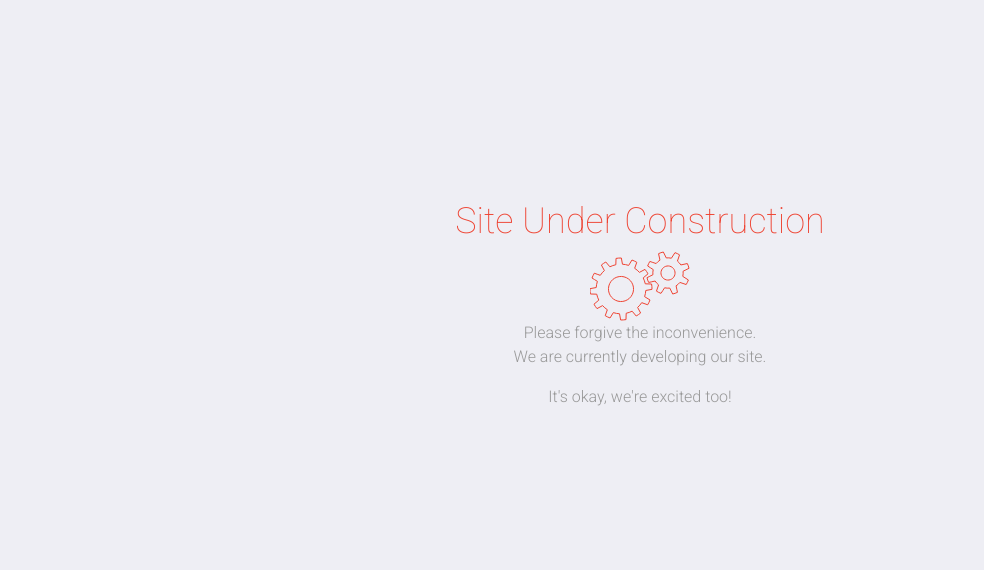
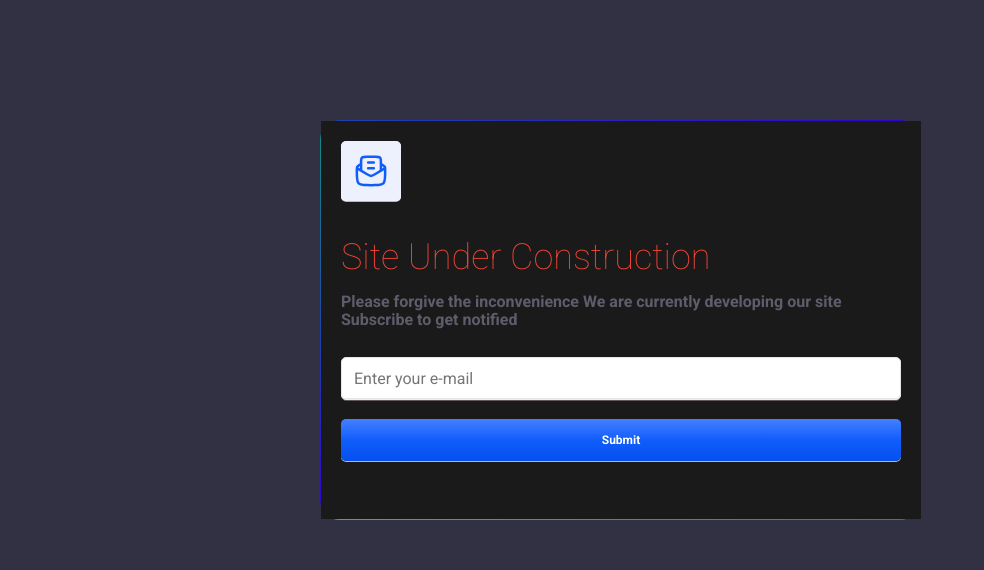
Before and after one commit to yasirmansoori/Maintenance-page, a plain HTML site: page index.html in a window 1280 px wide. Shown: the top 570 px of the page, without its empty margins (0-984 px from the left). Drawn offline with nearby package versions, Linux system fonts and the light colour scheme.

Commit message:
update readme.md

```diff
--- a/assets/css/style.css
+++ b/assets/css/style.css
@@ -1,28 +1,9 @@
 @import url(https://fonts.googleapis.com/css?family=Roboto:400,100,300,500,700);
 
 body {
-    background: #EEEEF4;
+    background: #313143;
     color: #999;
     font-family: Roboto;
-}
-
-h1 {
-    font-weight: 100;
-    font-size: 27pt;
-    color: #E43;
-}
-
-p {
-    font-weight: 300;
-}
-
-.content {
-    position: absolute;
-    top: 25%;
-    width: 100%;
-    height: 300px;
-    text-align: center;
-    margin: 0;
 }
 
 .social {
@@ -70,3 +51,110 @@ p {
 .social-inner a:hover {
     width: 90px;
 }
+
+/* subscribe form  */
+.form {
+    display: flex;
+    flex-direction: column;
+    align-items: flex-start;
+    padding: 20px;
+    gap: 20px;
+}
+
+.icon {
+    display: flex;
+    align-items: center;
+    justify-content: center;
+    width: 60px;
+    height: 60px;
+    background: #ECF1FD;
+    box-shadow: 0px 0.5px 0.5px #EFEFEF, 0px 1px 0.5px rgba(239, 239, 239, 0.5);
+    border-radius: 5px;
+}
+
+.note {
+    display: flex;
+    flex-direction: column;
+    gap: 8px;
+}
+
+.title {
+    font-style: normal;
+    font-weight: 100;
+    font-size: 27pt;
+    color: #E43;
+    line-height: 24px;
+}
+
+.subtitle {
+    font-style: normal;
+    font-weight: 600;
+    font-size: 16px;
+    line-height: 18px;
+    color: #5F5D6B;
+}
+
+.input_field {
+    width: 100%;
+    height: 42px;
+    padding: 0 0 0 12px;
+    border-radius: 5px;
+    outline: none;
+    border: 1px solid #e5e5e5;
+    filter: drop-shadow(0px 1px 0px #efefef) drop-shadow(0px 1px 0.5px rgba(165, 148, 148, 0.5));
+    transition: all 0.3s cubic-bezier(0.15, 0.83, 0.66, 1);
+}
+
+.input_field:focus {
+    border: 1px solid transparent;
+    box-shadow: 0px 0px 0px 1px #767688;
+    background-color: #767688;
+}
+
+.form button.submit {
+    display: flex;
+    flex-direction: row;
+    justify-content: center;
+    align-items: center;
+    padding: 10px 18px;
+    gap: 10px;
+    width: 100%;
+    height: 42px;
+    background: linear-gradient(180deg, #4480FF 0%, #115DFC 50%, #0550ED 100%);
+    box-shadow: 0px 0.5px 0.5px #EFEFEF, 0px 1px 0.5px rgba(239, 239, 239, 0.5);
+    border-radius: 5px;
+    border: 0;
+    font-style: normal;
+    font-weight: 600;
+    font-size: 12px;
+    line-height: 15px;
+    color: #ffffff;
+}
+
+.card {
+    position: absolute;
+    top: 15%;
+    left: 25%;
+    width: 600px;
+    height: 400px;
+    background-image: linear-gradient(163deg, #00ff75 0%, #3700ff 100%);
+    border-radius: 20px;
+    transition: all .3s;
+}
+
+.card2 {
+    position: relative;
+    width: 600px;
+    height: 400px;
+    background-color: #1a1a1a;
+    transition: all .2s;
+}
+
+.card2:hover {
+    transform: scale(0.98);
+    border-radius: 20px;
+}
+
+.card:hover {
+    box-shadow: 0px 0px 30px 1px rgba(0, 255, 117, 0.30);
+}
--- a/index.html
+++ b/index.html
@@ -12,55 +12,34 @@
 </head>
 
 <body>
-    <div class="content">
-        <h1>Site Under Construction</h1>
-        <svg version="1.1" xmlns="http://www.w3.org/2000/svg" xmlns:xlink="http://www.w3.org/1999/xlink" x="0px" y="0px"
-            width="100.001px" height="70px" viewBox="0 0 100 68">
-            <g id="large">
-                <g>
-                    <path
-                        d="M55.777,38.473l6.221-1.133c0.017-1.791-0.123-3.573-0.41-5.324l-6.321-0.19c-0.438-2.053-1.135-4.048-2.076-5.931
-                l4.82-4.094c-0.868-1.552-1.874-3.028-3.005-4.417l-5.569,2.999c-1.385-1.54-2.98-2.921-4.771-4.099l2.124-5.954
-                c-0.759-0.452-1.543-0.878-2.357-1.269c-0.811-0.39-1.625-0.732-2.449-1.046l-3.325,5.381c-2.038-0.665-4.113-1.052-6.183-1.174
-                L31.34,6.002c-1.792-0.02-3.571,0.119-5.32,0.406l-0.191,6.32c-2.056,0.439-4.051,1.137-5.936,2.08l-4.097-4.82
-                c-1.546,0.872-3.022,1.875-4.407,3.006l2.996,5.566c-1.54,1.384-2.925,2.985-4.104,4.778c-2.16-0.771-4.196-1.498-5.953-2.127
-                c-0.449,0.765-0.875,1.544-1.265,2.354c-0.39,0.811-0.733,1.63-1.049,2.457c1.587,0.981,3.424,2.119,5.377,3.325
-                c-0.662,2.037-1.049,4.117-1.172,6.186l-6.218,1.136c-0.021,1.789,0.12,3.566,0.407,5.321l6.32,0.188
-                c0.442,2.06,1.143,4.057,2.082,5.937l-4.818,4.095c0.872,1.549,1.873,3.026,3.009,4.412l5.563-2.998
-                c1.392,1.54,2.989,2.92,4.777,4.099l-2.121,5.954c0.756,0.446,1.538,0.871,2.348,1.258c0.813,0.394,1.633,0.739,2.462,1.05
-                l3.326-5.375c2.033,0.662,4.109,1.05,6.175,1.17l1.137,6.221c1.791,0.019,3.569-0.123,5.323-0.407l0.194-6.324
-                c2.053-0.438,4.045-1.136,5.927-2.079l4.093,4.817c1.55-0.865,3.026-1.87,4.414-2.999l-2.995-5.572
-                c1.537-1.385,2.914-2.98,4.093-4.772l5.953,2.127c0.448-0.761,0.878-1.545,1.268-2.356c0.388-0.808,0.729-1.631,1.047-2.458
-                l-5.378-3.324C55.268,42.615,55.655,40.542,55.777,38.473z M42.302,42.435c-3.002,6.243-10.495,8.872-16.737,5.866
-                c-6.244-2.999-8.872-10.493-5.867-16.736c3.002-6.244,10.495-8.873,16.736-5.869C42.676,28.698,45.306,36.19,42.302,42.435z"
-                        fill="none" stroke="#E43" />
-                    <animateTransform attributeName="transform" begin="0s" dur="3s" type="rotate" from="0 31 37"
-                        to="360 31 37" repeatCount="indefinite" </animateTransform>
-                </g>
-                <g id="small">
-                    <path d="M93.068,19.253L99,16.31c-0.371-1.651-0.934-3.257-1.679-4.776l-6.472,1.404c-0.902-1.436-2.051-2.735-3.42-3.819
-                l2.115-6.273c-0.706-0.448-1.443-0.867-2.213-1.238c-0.774-0.371-1.559-0.685-2.351-0.958l-3.584,5.567
-                c-1.701-0.39-3.432-0.479-5.118-0.284L73.335,0c-1.652,0.367-3.256,0.931-4.776,1.672l1.404,6.47
-                c-1.439,0.899-2.744,2.047-3.835,3.419c-2.208-0.746-4.38-1.476-6.273-2.114c-0.451,0.71-0.874,1.448-1.244,2.229
-                c-0.371,0.764-0.68,1.541-0.954,2.329c1.681,1.078,3.612,2.323,5.569,3.579c-0.399,1.711-0.486,3.449-0.291,5.145
-                c-2.086,1.034-4.143,2.055-5.936,2.945c0.368,1.648,0.929,3.25,1.67,4.769c1.954-0.426,4.193-0.912,6.468-1.405
-                c0.906,1.449,2.06,2.758,3.442,3.853l-2.117,6.27c0.708,0.449,1.439,0.865,2.218,1.236c0.767,0.371,1.551,0.685,2.338,0.96
-                c1.081-1.68,2.319-3.612,3.583-5.574c1.714,0.401,3.457,0.484,5.156,0.288L82.695,42c1.651-0.371,3.252-0.931,4.773-1.676
-                c-0.425-1.952-0.912-4.194-1.404-6.473c1.439-0.902,2.744-2.057,3.835-3.436l6.273,2.11c0.444-0.7,0.856-1.43,1.225-2.197
-                c0.372-0.777,0.691-1.569,0.963-2.361l-5.568-3.586C93.181,22.677,93.269,20.939,93.068,19.253z M84.365,24.062
-                c-1.693,3.513-5.908,4.991-9.418,3.302c-3.513-1.689-4.99-5.906-3.301-9.419c1.688-3.513,5.906-4.991,9.417-3.302
-                C84.573,16.331,86.05,20.549,84.365,24.062z" fill="none" stroke="#E43" />
-                    <animateTransform attributeName="transform" begin="0s" dur="2s" type="rotate" from="0 78 21"
-                        to="-360 78 21" repeatCount="indefinite" </animateTransform>
-                </g>
-        </svg>
-        <p>
-            Please forgive the inconvenience. <br />
-            We are currently developing our site.
-        </p>
-        <p>
-            It's okay, we're excited too!
-        </p>
+    <div class="card">
+        <div class="card2">
+            <form class="form">
+                <div class="icon">
+                    <svg xmlns="http://www.w3.org/2000/svg" fill="none" viewBox="0 0 34 34" height="34" width="34">
+                        <path stroke-linejoin="round" stroke-width="2.5" stroke="#115DFC"
+                            d="M7.08385 9.91666L5.3572 11.0677C4.11945 11.8929 3.50056 12.3055 3.16517 12.9347C2.82977 13.564 2.83226 14.3035 2.83722 15.7825C2.84322 17.5631 2.85976 19.3774 2.90559 21.2133C3.01431 25.569 3.06868 27.7468 4.67008 29.3482C6.27148 30.9498 8.47873 31.0049 12.8932 31.1152C15.6396 31.1838 18.3616 31.1838 21.1078 31.1152C25.5224 31.0049 27.7296 30.9498 29.331 29.3482C30.9324 27.7468 30.9868 25.569 31.0954 21.2133C31.1413 19.3774 31.1578 17.5631 31.1639 15.7825C31.1688 14.3035 31.1712 13.564 30.8359 12.9347C30.5004 12.3055 29.8816 11.8929 28.6437 11.0677L26.9171 9.91666">
+                        </path>
+                        <path stroke-linejoin="round" stroke-width="2.5" stroke="#115DFC"
+                            d="M2.83331 14.1667L12.6268 20.0427C14.7574 21.3211 15.8227 21.9603 17 21.9603C18.1772 21.9603 19.2426 21.3211 21.3732 20.0427L31.1666 14.1667">
+                        </path>
+                        <path stroke-width="2.5" stroke="#115DFC"
+                            d="M7.08331 17V8.50001C7.08331 5.82872 7.08331 4.49307 7.91318 3.66321C8.74304 2.83334 10.0787 2.83334 12.75 2.83334H21.25C23.9212 2.83334 25.2569 2.83334 26.0868 3.66321C26.9166 4.49307 26.9166 5.82872 26.9166 8.50001V17">
+                        </path>
+                        <path stroke-linejoin="round" stroke-linecap="round" stroke-width="2.5" stroke="#115DFC"
+                            d="M14.1667 14.1667H19.8334M14.1667 8.5H19.8334"></path>
+                    </svg>
+                </div>
+                <div class="note">
+                    <h1 class="title mt-4 ">Site Under Construction</h1>
+                    <span class="subtitle my-2"> Please forgive the inconvenience We are currently developing our site
+                        <br> Subscribe to get notified</span>
+                </div>
+                <input placeholder="Enter your e-mail" title="Enter your e-mail" name="email" type="email"
+                    class="input_field">
+                <button class="submit">Submit</button>
+            </form>
+        </div>
     </div>
     <div class="social">
         <div class="social-inner">
```
Also changed, not shown: assets/img/bg.jpg (added), assets/img/preview.png (added), 1 other file.
